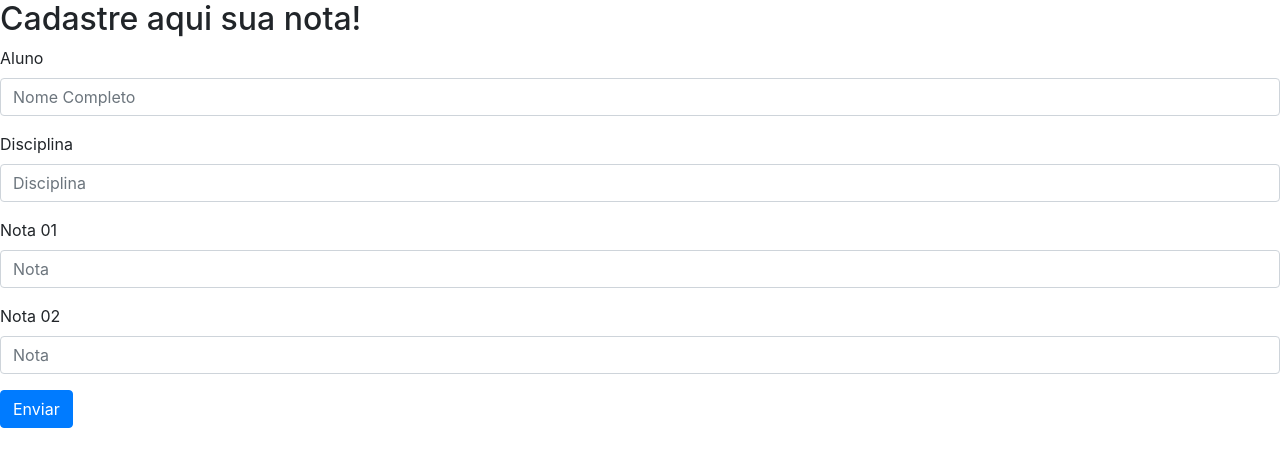
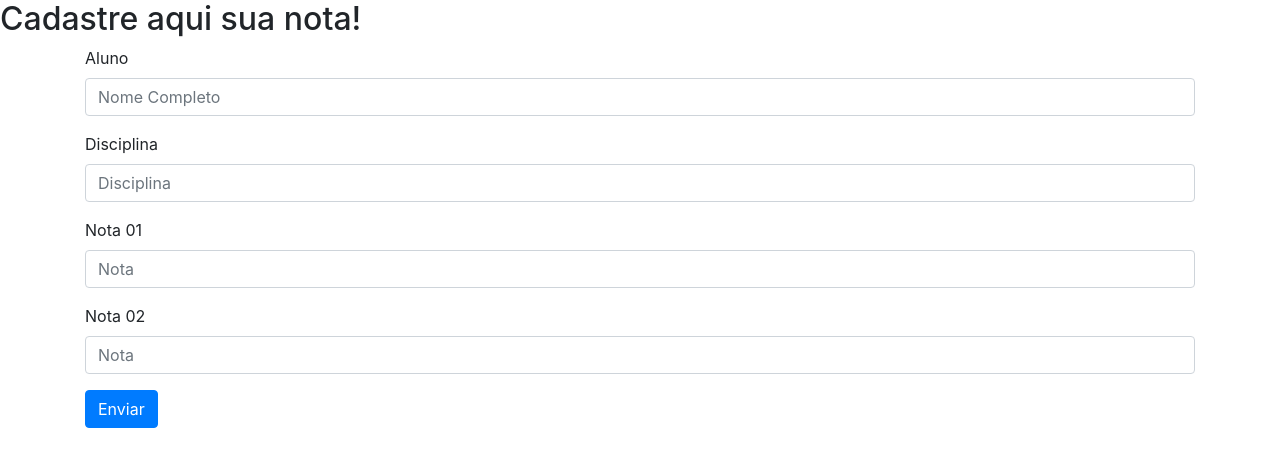
Before and after one commit to MadaraX4/cadastro_de_notas, a PHP site: page / in a window 1280 px wide. Shown: the top 467 px of the page. Run offline with PHP 8.4, Linux system fonts and the light colour scheme.

Commit message:
finalizado

```diff
--- a/index.php
+++ b/index.php
@@ -10,27 +10,33 @@
 <body>
     <h2>Cadastre aqui sua nota!</h2>
 
-    <form>
+
+    <div class="container">
+        <form name="notas" id="notas" method="POST" enctype="multipart/form-data" action="cadastro.php">
             <div class="form-group">
                 <label for="exampleInputEmail1">Aluno</label>
-            <input type="text" class="form-control" id="exampleInputNome" aria-describedby="nomeHelp" placeholder="Nome Completo">
+                <input type="text" class="form-control" name="nome" id="nome" aria-describedby="nomeHelp" placeholder="Nome Completo">
             </div>
+
              <div class="form-group">
                 <label for="exampleInputPassword1">Disciplina</label>
-            <input type="text" class="form-control" id="exampleInputDisciplina" placeholder="Disciplina">
+                <input type="text" class="form-control" name="disciplina" id="disciplina" placeholder="Disciplina">
             </div>
+
             <div class="form-group">
                 <label for="exampleInputPassword1">Nota 01</label>
-            <input type="number" class="form-control" id="exampleInputNota1" placeholder="Nota">
+                <input type="number" class="form-control" name="nota1" id="nota1" placeholder="Nota">
             </div>
 
             <div class="form-group">
                 <label for="exampleInputPassword1">Nota 02</label>
-            <input type="number" class="form-control" id="exampleInputnota2" placeholder="Nota">
+                <input type="number" class="form-control" name="nota2" id="nota2" placeholder="Nota">
             </div>
 
             <button type="submit" class="btn btn-primary">Enviar</button>
         </form>
+    </div>
+
 
 </body>
 </html>
--- a/tabela_notas.php
+++ b/tabela_notas.php
@@ -16,6 +16,7 @@
         echo "<tr>";
         echo "<th scope='col'>ID</th>";
         echo "<th scope='col'>NOME</th>";
+        echo "<th scope='col'>Disciplina</th>";
         echo "<th scope='col'>Nota 1</th>";
         echo "<th scope='col'>Nota 2</th>";
         echo "</tr>";
```
Also changed, not shown: cadastro.php (+35 -0 lines). Lines whose indentation alone changed are shown as unchanged.
